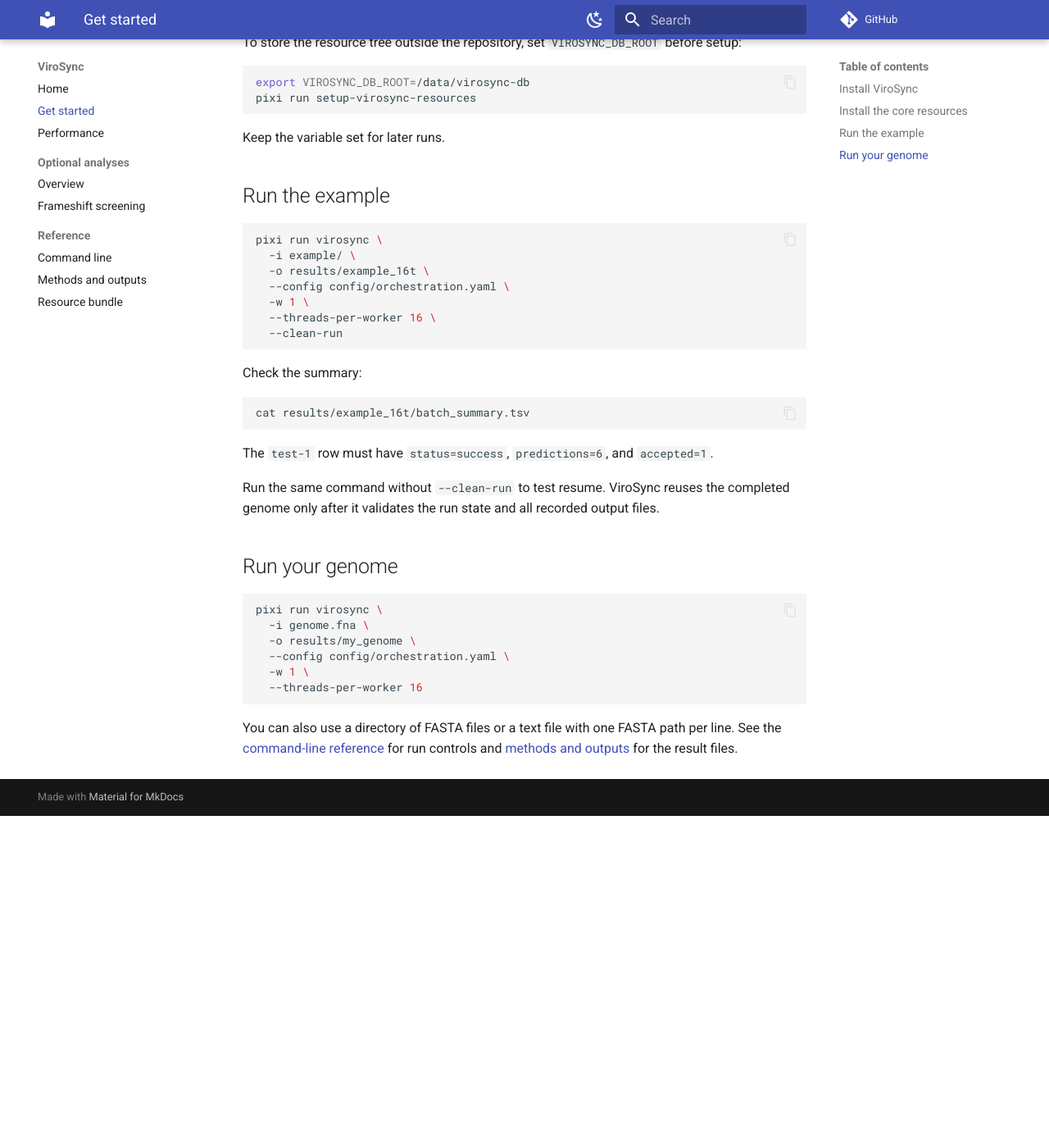
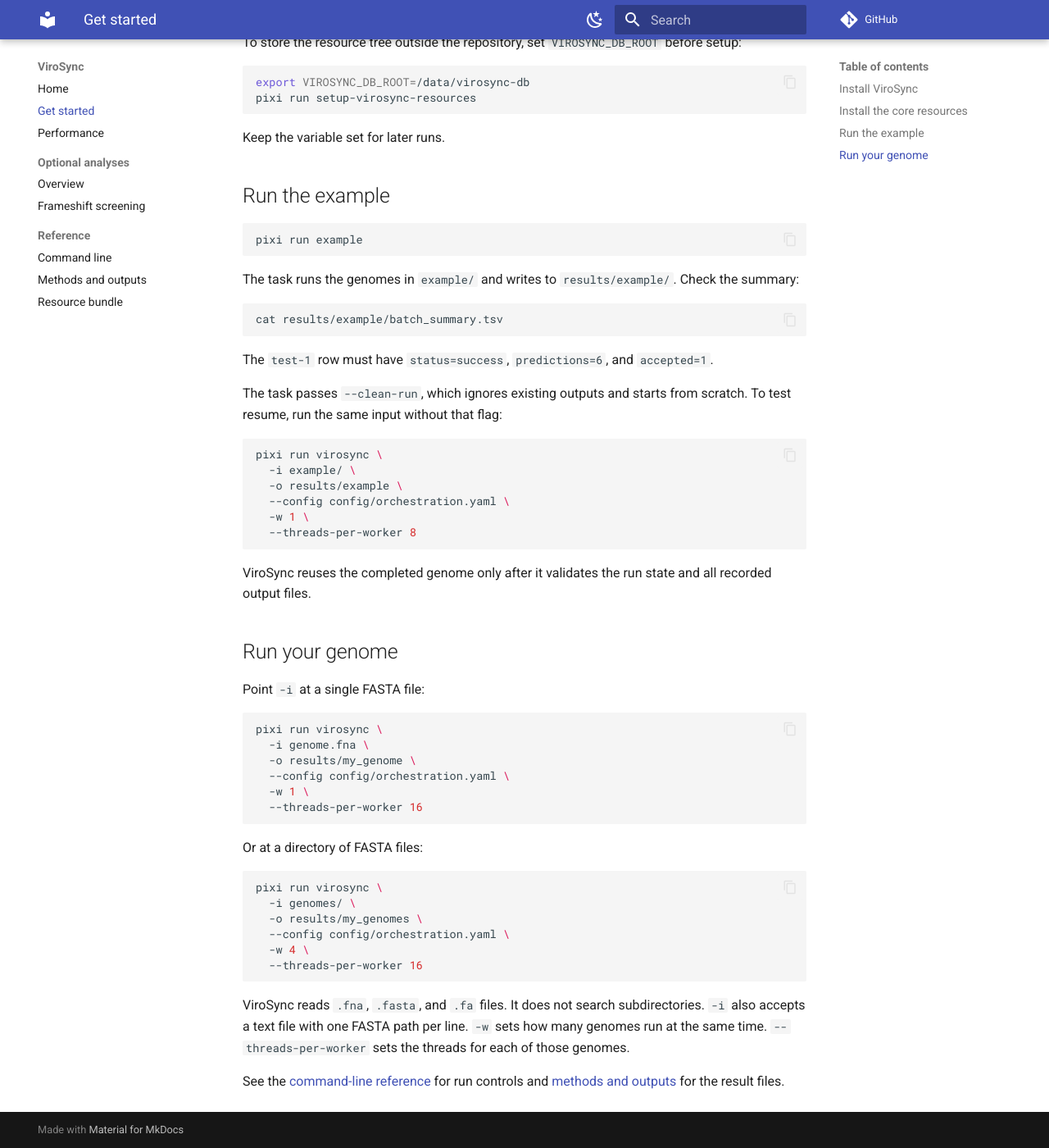
Before and after one commit to NeLLi-team/virosync, an MkDocs documentation site: the page built from docs/getting-started.md, in a window 1280 px wide and 1400 px high, scrolled down 962 px. Shown: the whole window at 82% size. Built offline with MkDocs 1.6.1 and Material for MkDocs 9.7.7, drawn with Linux system fonts in a browser that asks for light colours; comment, search, counter and statistics services are not loaded; before the commit the page ends 1957 px from its top, so only the background shows below that.

Commit message:
docs: document pixi run example and per-genome input modes
Replace the long-form example invocation in the README, getting-started
guide, and METHODS with the shipped `pixi run example` task, and add a
second command for a single FASTA file or a directory of FASTA files.

Point the database-version check at resources/virosync/DB_VERSION, which
is where the version is recorded; batch_summary.tsv has no such column.

````diff
--- a/docs/getting-started.md
+++ b/docs/getting-started.md
@@ -57,28 +57,36 @@
 ## Run the example
 
 ```bash
-pixi run virosync \
-  -i example/ \
-  -o results/example_16t \
-  --config config/orchestration.yaml \
-  -w 1 \
-  --threads-per-worker 16 \
-  --clean-run
+pixi run example
 ```
 
-Check the summary:
+The task runs the genomes in `example/` and writes to `results/example/`. Check
+the summary:
 
 ```bash
-cat results/example_16t/batch_summary.tsv
+cat results/example/batch_summary.tsv
 ```
 
 The `test-1` row must have `status=success`, `predictions=6`, and `accepted=1`.
 
-Run the same command without `--clean-run` to test resume. ViroSync reuses the
-completed genome only after it validates the run state and all recorded output
-files.
+The task passes `--clean-run`, which ignores existing outputs and starts from
+scratch. To test resume, run the same input without that flag:
+
+```bash
+pixi run virosync \
+  -i example/ \
+  -o results/example \
+  --config config/orchestration.yaml \
+  -w 1 \
+  --threads-per-worker 8
+```
+
+ViroSync reuses the completed genome only after it validates the run state and
+all recorded output files.
 
 ## Run your genome
+
+Point `-i` at a single FASTA file:
 
 ```bash
 pixi run virosync \
@@ -89,6 +97,21 @@
   --threads-per-worker 16
 ```
 
-You can also use a directory of FASTA files or a text file with one FASTA path
-per line. See the [command-line reference](reference/cli.md) for run controls
-and [methods and outputs](METHODS.md) for the result files.
+Or at a directory of FASTA files:
+
+```bash
+pixi run virosync \
+  -i genomes/ \
+  -o results/my_genomes \
+  --config config/orchestration.yaml \
+  -w 4 \
+  --threads-per-worker 16
+```
+
+ViroSync reads `.fna`, `.fasta`, and `.fa` files. It does not search
+subdirectories. `-i` also accepts a text file with one FASTA path per line.
+`-w` sets how many genomes run at the same time. `--threads-per-worker` sets
+the threads for each of those genomes.
+
+See the [command-line reference](reference/cli.md) for run controls and
+[methods and outputs](METHODS.md) for the result files.
````
Also changed, not shown: README.md (+37 -8 lines), docs/METHODS.md (+5 -11 lines).
